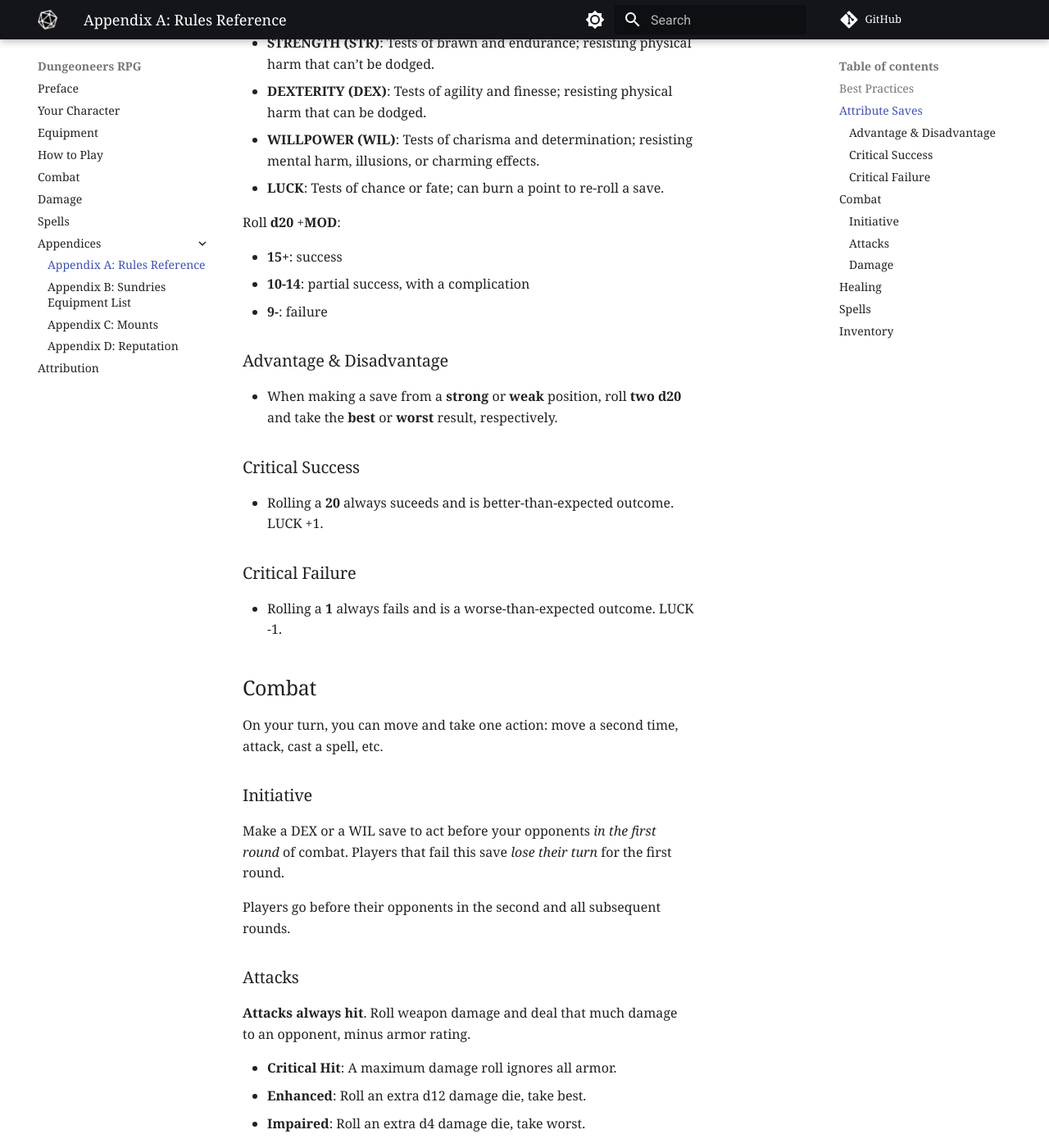
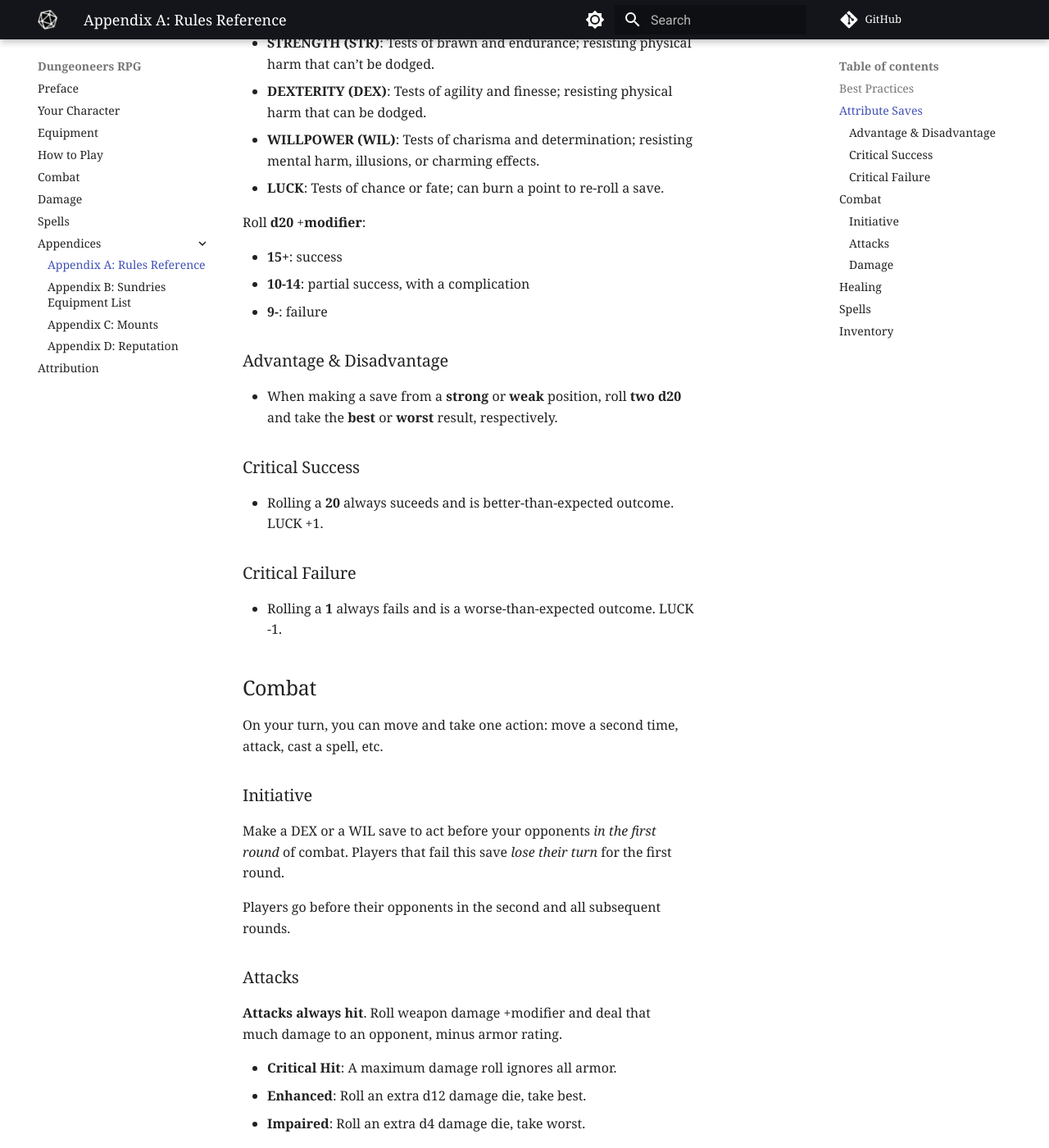
Before and after one commit to joemoose/dungeoneers.d20, an MkDocs documentation site: the page built from docs/appendix-a-reference.md, in a window 1280 px wide and 1400 px high, scrolled down 775 px. Shown: the whole window at 82% size. Built offline with MkDocs 1.6.1 and Material for MkDocs 9.7.7, drawn with Linux system fonts in a browser that asks for light colours; comment, search, counter and statistics services are not loaded.

Commit message:
Update appendix-a-reference.md

```diff
--- a/docs/appendix-a-reference.md
+++ b/docs/appendix-a-reference.md
@@ -21,12 +21,11 @@
 - **WILLPOWER (WIL)**: Tests of charisma and determination; resisting mental harm, illusions, or charming effects.
 - **LUCK**: Tests of chance or fate; can burn a point to re-roll a save.
 
-Roll **d20** +**MOD**:
+Roll **d20** +**modifier**:
 
 - **15+**: success
 - **10-14**: partial success, with a complication
 - **9-**: failure
-
 
 ### Advantage & Disadvantage
 
@@ -52,7 +51,7 @@ Players go before their opponents in the second and all subsequent rounds.
 
 ### Attacks
 
-**Attacks always hit**. Roll weapon damage and deal that much damage to an opponent, minus armor rating.
+**Attacks always hit**. Roll weapon damage +modifier and deal that much damage to an opponent, minus armor rating.
 
 - **Critical Hit**: A maximum damage roll ignores all armor.
 - **Enhanced**: Roll an extra d12 damage die, take best.
```
